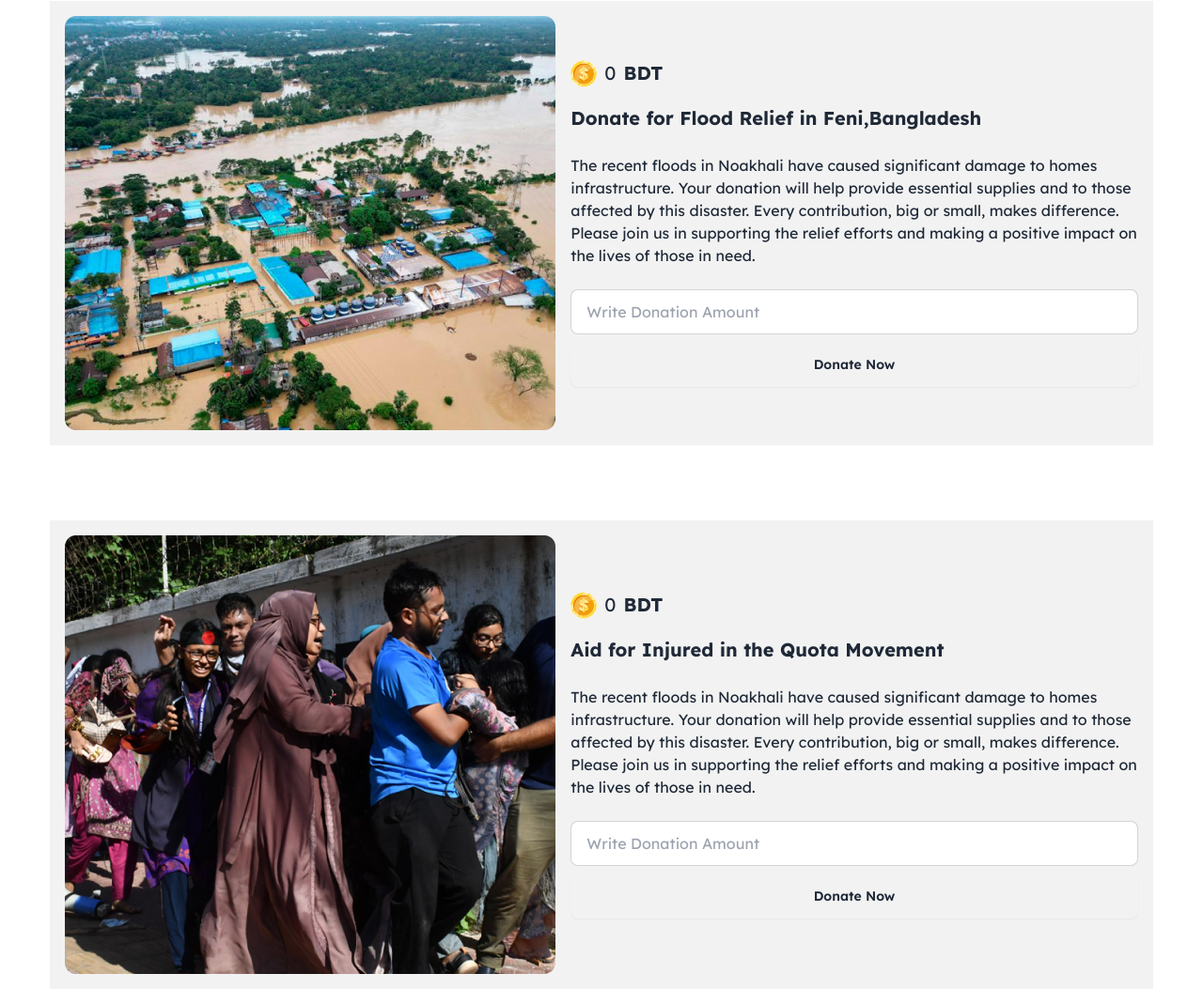
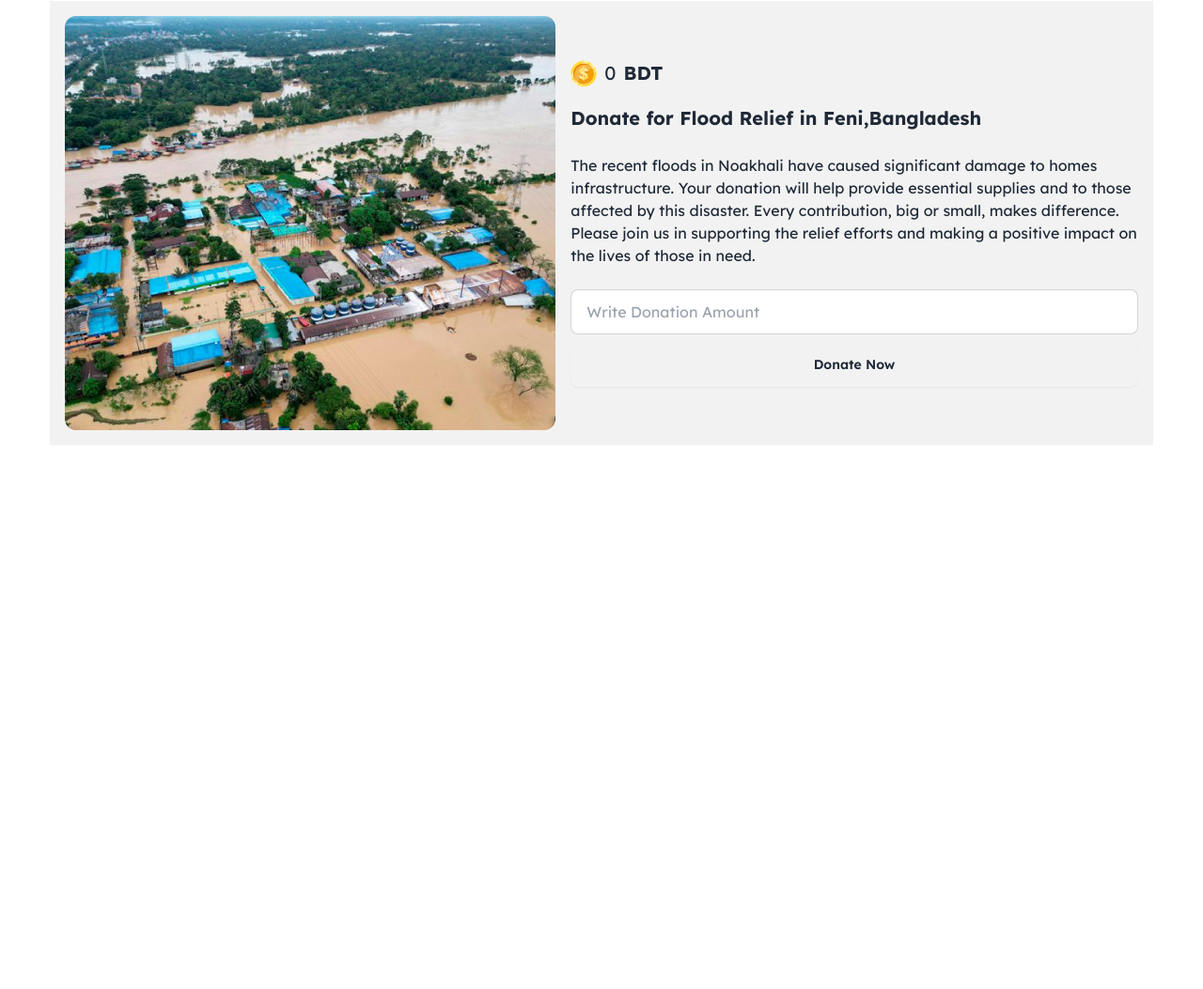
Before and after one commit to PritomChakma/PH-Assignment-5-DOM, a plain HTML site: page index.html in a window 1280 px wide. Shown: the part 688-1741 px from the top of the page at 94% size. After the commit the page ends 1162 px from the top, so only its background shows below. Drawn offline with nearby package versions, Linux system fonts and the light colour scheme.

```diff
--- a/index.html
+++ b/index.html
@@ -129,39 +129,6 @@
           </div>
         </div>
       </div>
-
-      <!-- donation 3 -->
-      <div class="hero bg-base-200 mt-5 md:mt-20">
-        <div class="hero-content flex-col lg:flex-row">
-          <img src="assets/quota-protest.png" alt="" />
-          <div>
-            <div class="flex gap-2">
-              <div><img src="assets/coin.png" alt="" /></div>
-              <div class="md:text-xl">0</div>
-              <p class="font-bold text-xl mb-5">BDT</p>
-            </div>
-            <h1 class="text-xl font-bold">
-              Aid for Injured in the Quota Movement
-            </h1>
-            <p class="py-6">
-              The recent floods in Noakhali have caused significant damage to
-              homes infrastructure. Your donation will help provide essential
-              supplies and to those affected by this disaster. Every
-              contribution, big or small, makes difference. Please join us in
-              supporting the relief efforts and making a positive impact on the
-              lives of those in need.
-            </p>
-            <div>
-              <input
-                type="text"
-                placeholder="Write Donation Amount"
-                class="input input-bordered w-full"
-              />
-            </div>
-            <button class="btn w-full mt-2">Donate Now</button>
-          </div>
-        </div>
-      </div>
     </main>
     <!-- Main section END -->
 
```
